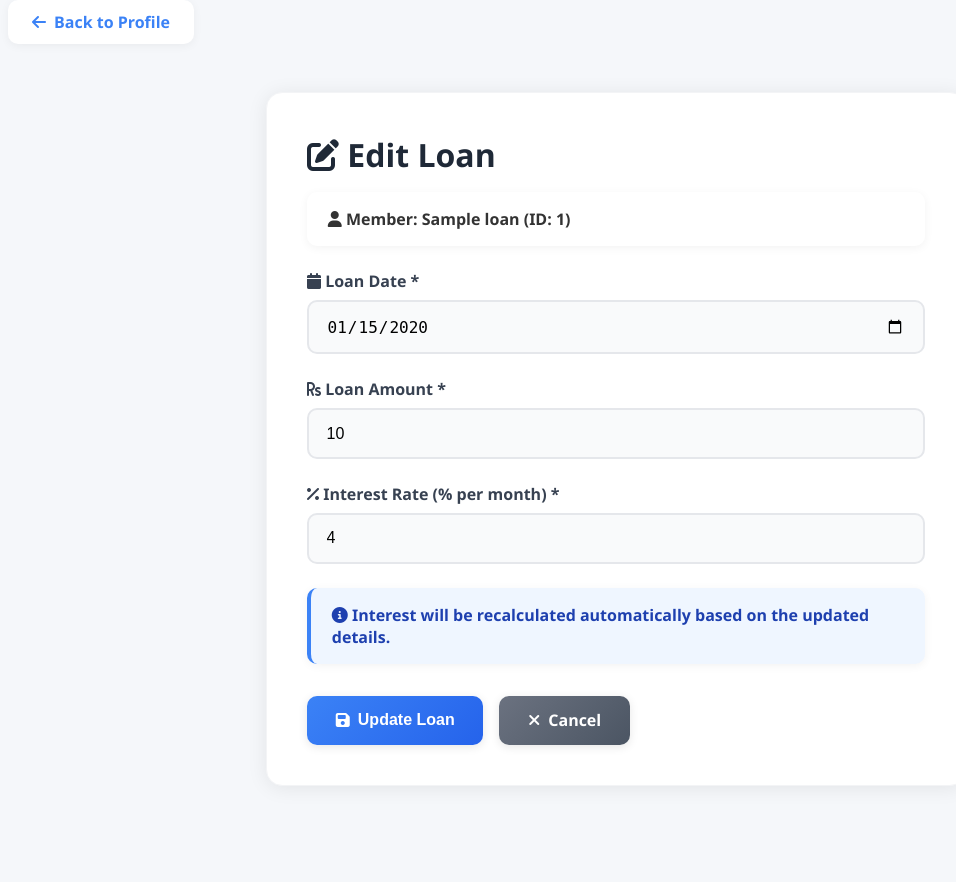
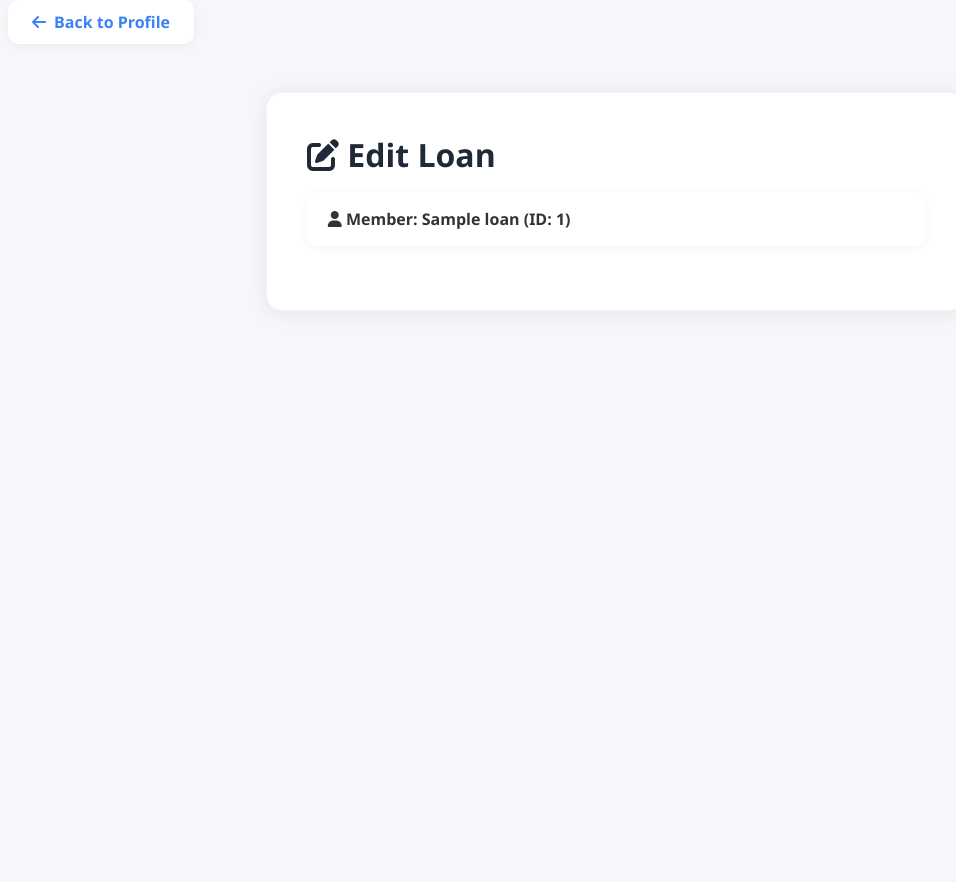
Before and after one commit to abenjoe/Church-Savings, a Flask app: template templates/edit_loan.html in a window 1280 px wide. Shown: the whole page, without its empty margins (24-980 px from the left). After the commit the page ends 229 px from the top, so only its background shows below. Run offline with Flask 3, Linux system fonts and the light colour scheme; the template is opened without the code that fills it: most values are stand-ins (such as "Sample title", 1, 10 or a date in 2020); some libraries are stand-ins or nearby versions.

Commit message:
Update edit_loan.html

```diff
--- a/templates/edit_loan.html
+++ b/templates/edit_loan.html
@@ -46,36 +46,6 @@
                 </div>
 
                 <form method="POST" action="{{ url_for('edit_loan', loan_id=loan.id) }}">
-                    <div class="form-group">
-                        <label class="form-label"><i class="fas fa-calendar"></i> Loan Date *</label>
-                        <input type="date" name="date" class="form-control" value="{{ loan.date.strftime('%Y-%m-%d') }}" required>
-                    </div>
-
-                    <div class="form-group">
-                        <label class="form-label"><i class="fas fa-rupee-sign"></i> Loan Amount *</label>
-                        <input type="number" name="amount" class="form-control" step="0.01" min="1" value="{{ loan.amount }}" required>
-                    </div>
-
-                    <div class="form-group">
-                        <label class="form-label"><i class="fas fa-percentage"></i> Interest Rate (% per month) *</label>
-                        <input type="number" name="interest_rate" class="form-control" step="0.1" min="0" value="{{ loan.interest_rate }}" required>
-                    </div>
-
-                    <div class="alert alert-info">
-                        <i class="fas fa-info-circle"></i> Interest will be recalculated automatically based on the updated details.
-                    </div>
-
-                    <div class="form-actions">
-                        <button type="submit" class="btn btn-primary">
-                            <i class="fas fa-save"></i> Update Loan
-                        </button>
-                        <a href="{{ url_for('view_member', member_id=loan.member_id) }}" class="btn btn-secondary">
-                            <i class="fas fa-times"></i> Cancel
-                        </a>
-                    </div>
-                </form>
-            </div>
-        </div>
     </div>
 </body>
 </html>
```
